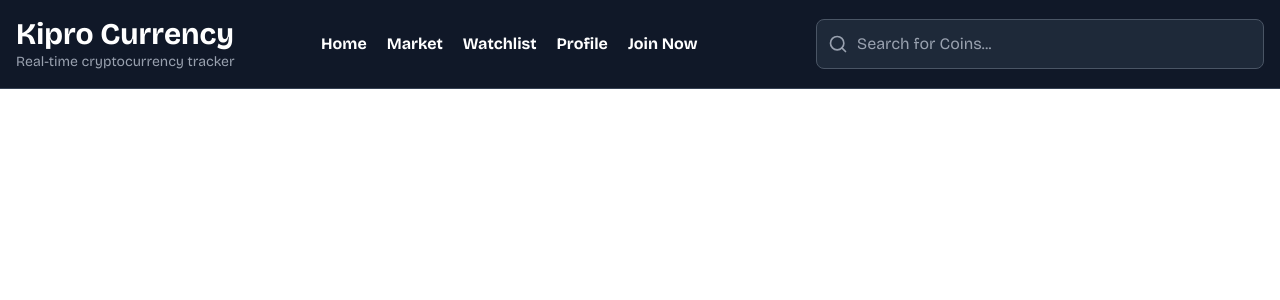
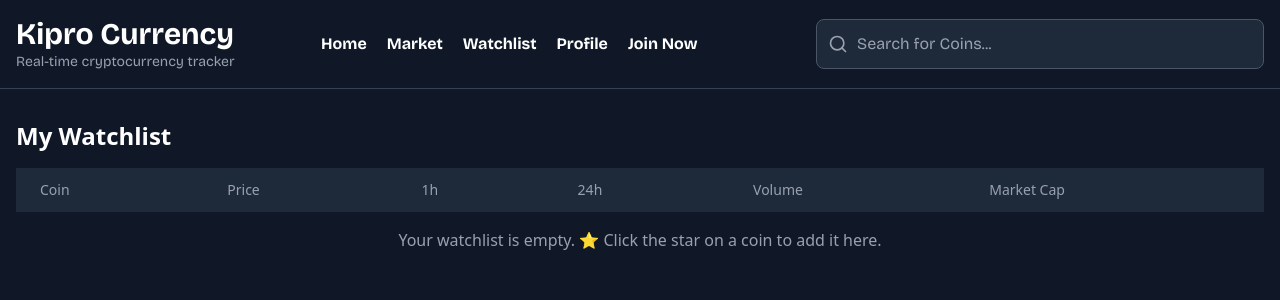
Before and after one commit to Elai5/crypto-tracker, a React (Vite) app: page /watchlist in a window 1280 px wide. Shown: the top 300 px of the page. Built offline with nearby package versions, Linux system fonts and the light colour scheme.

Commit message:
added watch list empy table to give sturcture of coins

```diff
--- a/src/App.jsx
+++ b/src/App.jsx
@@ -7,6 +7,7 @@ import Signup from "./pages/Signup";
 import Signin from "./pages/Signin";
 import { Profile } from "./pages/Profile";
 import Header from "./components/Header";
+import Watchlist from "./pages/Watchlist";
 
 const App = () => {
   const [searchTerm, setSearchTerm] = React.useState("");
@@ -29,6 +30,7 @@ const App = () => {
         <Route path="/signup" element={<Signup />} />
         <Route path="/signin" element={<Signin />} />
         <Route path="/profile" element={<Profile />} />
+        <Route path="/watchlist" element={<Watchlist />} />
       </Routes>
     </BrowserRouter>
   );
--- a/src/components/CoinRow.jsx
+++ b/src/components/CoinRow.jsx
@@ -1,13 +1,69 @@
-import React from 'react';
-import { TrendingUp, TrendingDown } from 'lucide-react';
+/** @format */
 
-const CoinRow = ({ coin, onClick, darkMode, isSelected }) => {
+import React, { useState, useEffect } from "react";
+import { TrendingUp, TrendingDown } from "lucide-react";
+import { Star, StarOff } from "lucide-react";
+
+const CoinRow = ({
+  coin,
+  onClick,
+  darkMode,
+  isSelected,
+  toggleWatchlist,
+  watchlist,
+}) => {
+  const [isInWatchlist, setIsInWatchlist] = useState(false);
+
+  useEffect(() => {
+    const checkWatchlist = async () => {
+      const {
+        data: { user },
+      } = await supabase.auth.getUser();
+      if (!user) return;
+
+      const { data, error } = await supabase
+        .from("watchlist")
+        .select("*")
+        .eq("user_id", user.id)
+        .eq("coin_id", coin.id)
+        .single();
+
+      setIsInWatchlist(!!data);
+    };
+
+    checkWatchlist();
+  }, [coin.id]);
+
+  const handleWatchlistToggle = async (coinId) => {
+    const {
+      data: { user },
+    } = await supabase.auth.getUser();
+    if (!user) return;
+
+    if (isInWatchlist) {
+      await supabase
+        .from("watchlist")
+        .delete()
+        .eq("user_id", user.id)
+        .eq("coin_id", coinId);
+    } else {
+      await supabase.from("watchlist").insert([
+        {
+          user_id: user.id,
+          coin_id: coinId,
+        },
+      ]);
+    }
+
+    setIsInWatchlist(!isInWatchlist);
+  };
+
   const formatPrice = (price) => {
-    return new Intl.NumberFormat('en-US', {
-      style: 'currency',
-      currency: 'USD',
+    return new Intl.NumberFormat("en-US", {
+      style: "currency",
+      currency: "USD",
       minimumFractionDigits: 2,
-      maximumFractionDigits: price < 1 ? 6 : 2
+      maximumFractionDigits: price < 1 ? 6 : 2,
     }).format(price);
   };
 
@@ -29,46 +85,75 @@ const CoinRow = ({ coin, onClick, darkMode, isSelected }) => {
       onClick={() => onClick(coin)}
       className={`cursor-pointer transition-colors font-primary hover:bg-opacity-50 ${
         isSelected
-          ? darkMode ? 'bg-blue-900 bg-opacity-30' : 'bg-blue-50'
-          : darkMode ? 'hover:bg-gray-800' : 'hover:bg-gray-50'
+          ? darkMode
+            ? "bg-blue-900 bg-opacity-30"
+            : "bg-blue-50"
+          : darkMode
+          ? "hover:bg-gray-800"
+          : "hover:bg-gray-50"
       }`}
     >
       <td className="px-6 py-4">
         <div className="flex items-center space-x-3">
-          <span className={`text-sm font-medium ${darkMode ? 'text-gray-400' : 'text-gray-500'}`}>
+          <span
+            className={`text-sm font-medium ${
+              darkMode ? "text-gray-400" : "text-gray-500"
+            }`}
+          >
             {coin.market_cap_rank}
           </span>
           <img src={coin.image} alt={coin.name} className="w-8 h-8" />
           <div>
-            <div className={`font-medium ${darkMode ? 'text-white' : 'text-gray-900'}`}>
+            <div
+              className={`font-medium ${
+                darkMode ? "text-white" : "text-gray-900"
+              }`}
+            >
               {coin.name}
             </div>
-            <div className={`text-sm ${darkMode ? 'text-gray-400' : 'text-gray-500'}`}>
+            <div
+              className={`text-sm ${
+                darkMode ? "text-gray-400" : "text-gray-500"
+              }`}
+            >
               {coin.symbol.toUpperCase()}
             </div>
           </div>
         </div>
       </td>
-      <td className={`px-6 py-4 font-medium ${darkMode ? 'text-white' : 'text-gray-900'}`}>
+      <td
+        className={`px-6 py-4 font-medium ${
+          darkMode ? "text-white" : "text-gray-900"
+        }`}
+      >
         {formatPrice(coin.current_price)}
       </td>
-      <td className={`px-6 py-4 ${
-        coin.price_change_percentage_1h_in_currency >= 0
-          ? 'text-green-500'
-          : 'text-red-500'
-      }`}>
+      <td
+        className={`px-6 py-4 ${
+          coin.price_change_percentage_1h_in_currency >= 0
+            ? "text-green-500"
+            : "text-red-500"
+        }`}
+      >
         <div className="flex items-center">
           {coin.price_change_percentage_1h_in_currency >= 0 ? (
             <TrendingUp className="w-4 h-4 mr-1" />
           ) : (
             <TrendingDown className="w-4 h-4 mr-1" />
           )}
-          {Math.abs(coin.price_change_percentage_1h_in_currency || 0).toFixed(2)}%
+          {Math.abs(coin.price_change_percentage_1h_in_currency || 0).toFixed(
+            2
+          )}
+          %
         </div>
       </td>
-      <td className={`px-6 py-4 ${
-        coin.price_change_percentage_24h >= 0 ? 'text-green-500' : 'text-red-500'
-      }`}>
+      <td
+        className={`px-6 py-4 ${
+          coin.price_change_percentage_24h >= 0
+            ? "text-green-500"
+            : "text-red-500"
+        }`}
+      >
         <div className="flex items-center">
           {coin.price_change_percentage_24h >= 0 ? (
             <TrendingUp className="w-4 h-4 mr-1" />
@@ -78,11 +163,28 @@ const CoinRow = ({ coin, onClick, darkMode, isSelected }) => {
           {Math.abs(coin.price_change_percentage_24h || 0).toFixed(2)}%
         </div>
       </td>
-      <td className={`px-6 py-4 font-medium ${darkMode ? 'text-white' : 'text-gray-900'}`}>
+      <td
+        className={`px-6 py-4 font-medium ${
+          darkMode ? "text-white" : "text-gray-900"
+        }`}
+      >
         {formatVolume(coin.total_volume)}
       </td>
-      <td className={`px-6 py-4 font-medium ${darkMode ? 'text-white' : 'text-gray-900'}`}>
+      <td
+        className={`px-6 py-4 font-medium ${
+          darkMode ? "text-white" : "text-gray-900"
+        }`}
+      >
         {formatMarketCap(coin.market_cap)}
+      </td>
+      <td className="px-6 py-4">
+        <button onClick={() => handleWatchlistToggle(coin.id)}>
+          {isInWatchlist ? (
+            <Star className="text-yellow-400 fill-yellow-400 cursor-pointer" />
+          ) : (
+            <Star className="text-gray-400 hover:text-yellow-300 cursor-pointer" />
+          )}
+        </button>
       </td>
     </tr>
   );
--- a/src/components/Header.jsx
+++ b/src/components/Header.jsx
@@ -41,7 +41,7 @@ const Header = ({ searchTerm, onSearchChange, coins = [], onCoinSelect }) => {
                 </li>
                 <li className="text-white font-bold">
                   <NavLink
-                    to="/"
+                    to="/watchlist"
                     className={({ isActive }) => (isActive ? "active" : "")}
                   >
                     Watchlist
--- /dev/null
+++ b/src/pages/Watchlist.jsx
@@ -0,0 +1,69 @@
+/** @format */
+
+import React from "react";
+
+const Watchlist = () => {
+  const watchlistCoins = []; // Start with an empty array
+
+  return (
+    <div className="min-h-screen bg-gray-900 p-4 text-white pt-30">
+      <h1 className="text-2xl font-semibold mb-4">My Watchlist</h1>
+
+      <div className="overflow-x-auto">
+        <table className="w-full border-collapse">
+          <thead className="bg-gray-800">
+            <tr>
+              <th className="px-6 py-3 text-left text-sm font-medium text-gray-400">
+                Coin
+              </th>
+              <th className="px-6 py-3 text-left text-sm font-medium text-gray-400">
+                Price
+              </th>
+              <th className="px-6 py-3 text-left text-sm font-medium text-gray-400 hidden lg:table-cell">
+                1h
+              </th>
+              <th className="px-6 py-3 text-left text-sm font-medium text-gray-400">
+                24h
+              </th>
+              <th className="px-6 py-3 text-left text-sm font-medium text-gray-400 hidden xl:table-cell">
+                Volume
+              </th>
+              <th className="px-6 py-3 text-left text-sm font-medium text-gray-400">
+                Market Cap
+              </th>
+            </tr>
+          </thead>
+          <tbody className="divide-y divide-gray-700">
+            {watchlistCoins.length === 0 ? (
+              <tr>
+                <td colSpan="6" className="px-6 py-4 text-center text-gray-400">
+                  Your watchlist is empty. ⭐ Click the star on a coin to add it
+                  here.
+                </td>
+              </tr>
+            ) : (
+              watchlistCoins.map((coin) => (
+                <tr key={coin.id}>
+                  <td className="px-6 py-4">{coin.name}</td>
+                  <td className="px-6 py-4">${coin.current_price}</td>
+                  <td className="px-6 py-4 hidden lg:table-cell">
+                    {coin.price_change_percentage_1h_in_currency}%
+                  </td>
+                  <td className="px-6 py-4">
+                    {coin.price_change_percentage_24h}%
+                  </td>
+                  <td className="px-6 py-4 hidden xl:table-cell">
+                    ${coin.total_volume}
+                  </td>
+                  <td className="px-6 py-4">${coin.market_cap}</td>
+                </tr>
+              ))
+            )}
+          </tbody>
+        </table>
+      </div>
+    </div>
+  );
+};
+
+export default Watchlist;
```
Also changed, not shown: src/pages/Home.jsx (+4 -8 lines).
